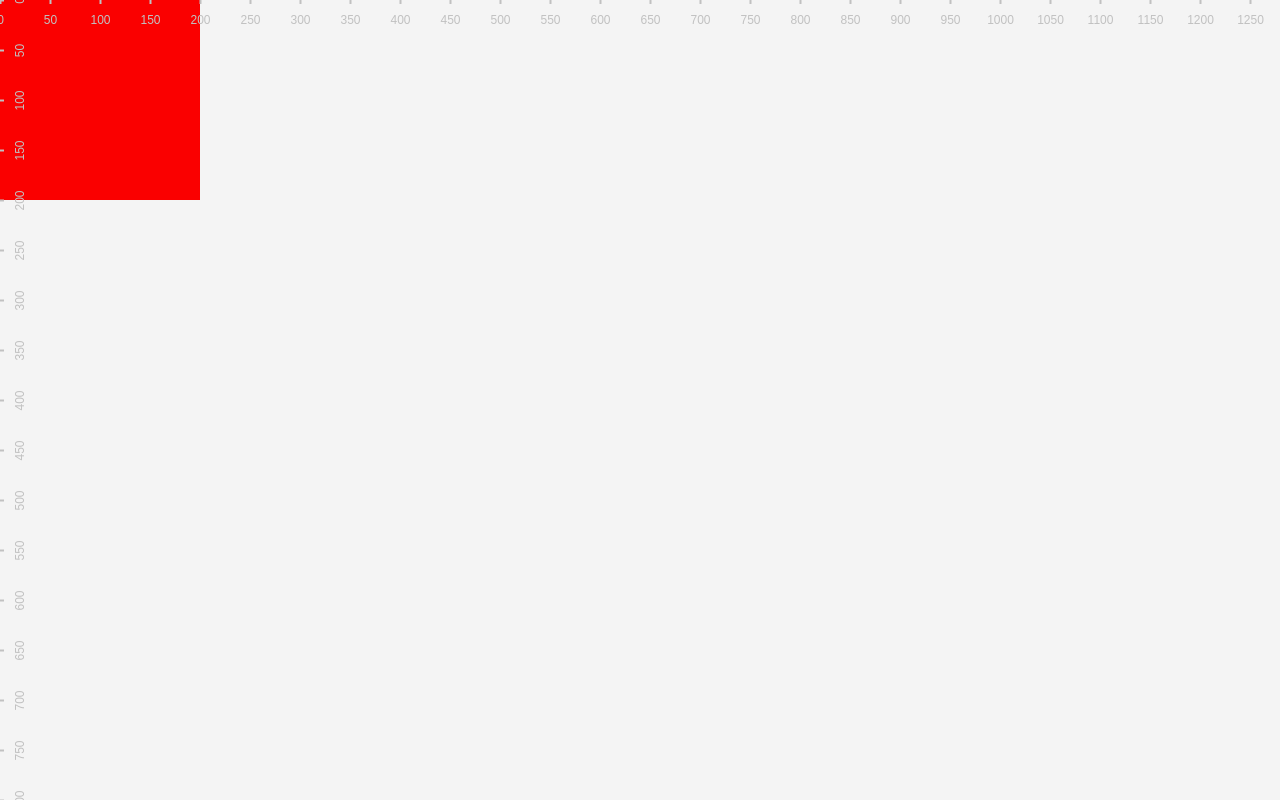
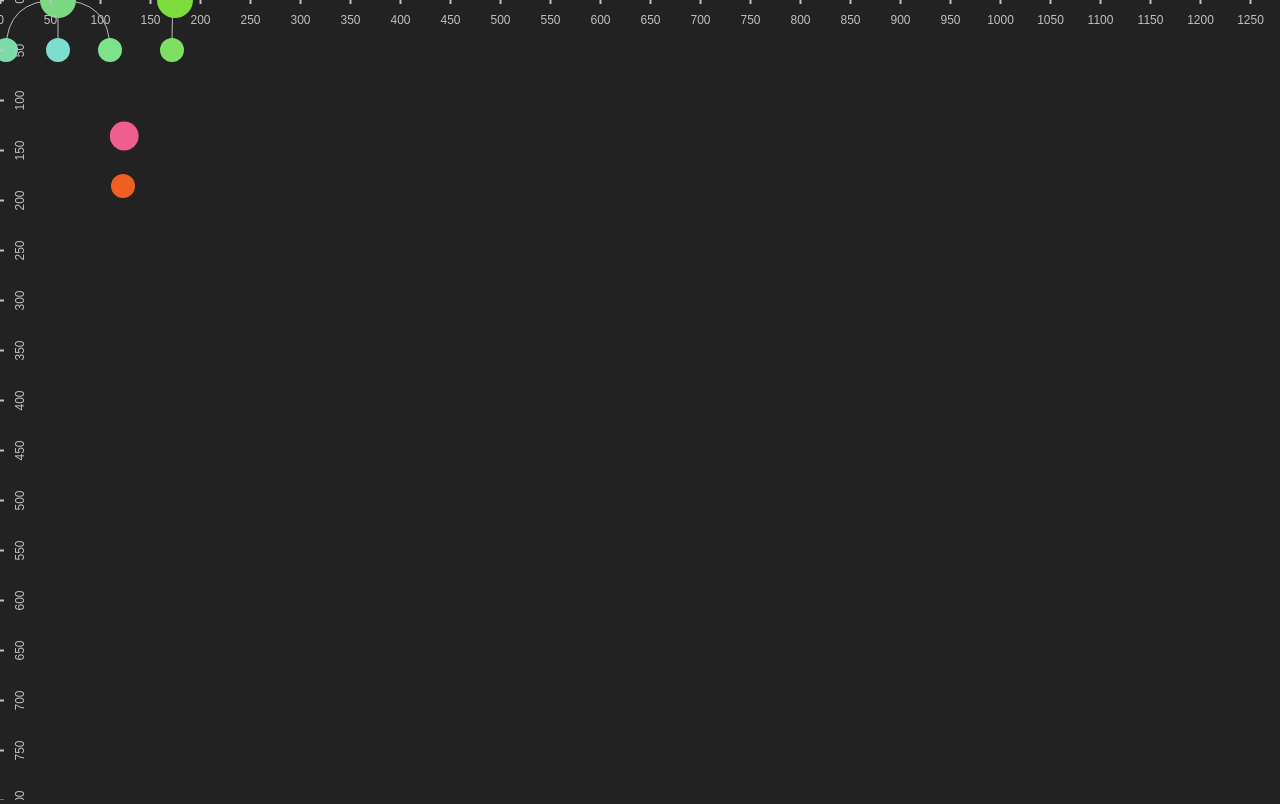
Before and after one commit to vicksiyi/component-relative, a plain HTML site: page index.html in a window 1280 px wide. Drawn offline with Linux system fonts and the light colour scheme.

Commit message:
feat: node struct & draw node

```diff
--- a/index.html
+++ b/index.html
@@ -10,6 +10,10 @@
     body {
         margin: 0;
         overflow: hidden;
+        background-color: var(--body-bg);
+        color: var(--body-fg);
+        --body-bg: #222;
+        --body-fg: #BBB;
     }
 </style>
 
@@ -17,6 +21,68 @@
     <script type="module">
         import { Editor } from "./src/core/Editor.js";
         const editor = new Editor();
+        editor.loadData({
+            nodes: {
+                '0:1': {
+                    id: '0:1',
+                    name: 'master1',
+                    type: 'symbolMaster',
+                    fromId: null,
+                    children: ['0:3', '0:5', '0:6']
+                },
+                '0:2': {
+                    id: '0:2',
+                    name: 'master2',
+                    type: 'symbolMaster',
+                    fromId: null,
+                    children: ['0:4']
+                },
+                '0:3': {
+                    id: '0:3',
+                    name: 'master-child',
+                    type: 'rectangle',
+                    fromId: null,
+                    children: []
+                },
+                '0:4': {
+                    id: '0:4',
+                    name: 'master-child1',
+                    type: 'rectangle',
+                    fromId: null,
+                    children: []
+                },
+                '0:5': {
+                    id: '0:5',
+                    name: 'master-child2',
+                    type: 'rectangle',
+                    fromId: null,
+                    children: []
+                },
+                '0:6': {
+                    id: '0:6',
+                    name: 'master-child3',
+                    type: 'rectangle',
+                    fromId: null,
+                    children: []
+                },
+                '1:0': {
+                    id: '1:0',
+                    name: 'instance',
+                    type: 'symbolInstance',
+                    fromId: '0:1',
+                    children: ['1:1']
+                },
+                '1:1': {
+                    id: '1:1',
+                    name: 'instance-child',
+                    type: 'rectangle',
+                    fromId: '0:4',
+                    children: []
+                }
+            },
+            sources: ['0:1', '0:2'],
+            root: '1:0'
+        });
     </script>
 </body>
 
--- a/src/common/utils.js
+++ b/src/common/utils.js
@@ -63,3 +63,12 @@ export const nearestPixelVal = (n) => {
   const right = Math.ceil(n);
   return (n - left < right - n ? left : right) + 0.5;
 };
+
+/**
+ * 根据ID获取颜色
+ */
+export const arbitraryColorFromID = (id) => {
+  let hash = 0
+  for (const c of id) hash = Math.imul(hash ^ c.charCodeAt(0), 0x1000193)
+  return '#' + (0x1000000 | hash).toString(16).slice(-6)
+}
--- a/src/core/Editor.js
+++ b/src/core/Editor.js
@@ -35,6 +35,9 @@ export class Editor {
         });
         this.render();
     }
+    loadData(data) {
+        this.scene.load(data);
+    }
     /**
      * viewport coords to scene coords
      *
--- a/src/core/Scene.js
+++ b/src/core/Scene.js
@@ -1,9 +1,11 @@
 import { getDevicePixelRatio } from "../common/index.js";
-import { rafThrottle } from "../common/utils.js";
+import { rafThrottle, arbitraryColorFromID } from "../common/utils.js";
 import { EventEmitter } from "../common/event.js";
+import { Tree } from "./node/Tree.js";
+import { type2Size } from "./node/Attr.js";
 export class Scene {
     eventEmitter = new EventEmitter();
-
+    animatedTreeNodes = new Map;
     constructor(editor) {
         this.editor = editor;
     }
@@ -39,10 +41,7 @@ export class Scene {
         ctx.translate(dx, dy);
 
         ctx.save();
-        // 随便绘制一个图形
-        ctx.fillStyle = "#fa0000";
-        ctx.fillRect(0, 0, 200, 200);
-        ctx.fill();
+        this.draw();
         ctx.restore();
 
         /** drawing rulers */
@@ -53,6 +52,88 @@ export class Scene {
 
         this.eventEmitter.emit('render');
     });
+    draw() {
+        const ctx = this.editor.ctx;
+        const textColor = getComputedStyle(document.body).color;
+        /**
+         * 层级线
+         */
+        const visit = (id) => {
+            const { x: nodeX, y: nodeY, node } = this.animatedTreeNodes.get(id);
+            for (const childId of node.children) {
+                const { x: childX, y: childY } = this.animatedTreeNodes.get(childId);
+                ctx.beginPath();
+                ctx.moveTo(nodeX, nodeY);
+                ctx.quadraticCurveTo(childX, nodeY, childX, childY);
+                ctx.stroke()
+                visit(childId);
+            }
+        }
+        ctx.fillStyle = textColor;
+        ctx.strokeStyle = textColor;
+        ctx.lineWidth = 1;
+        this.tree.sources.forEach(id => visit(id));
+        /**
+         * 绘制所有节点
+         */
+        for (let [_, detail] of this.animatedTreeNodes) {
+            ctx.fillStyle = arbitraryColorFromID(detail.node.id);
+            const size = type2Size(detail.node.type);
+            ctx.beginPath();
+            ctx.arc(detail.x, detail.y, size, 0, 2 * Math.PI, false);
+            ctx.fill();
+        }
+    }
+    load(data) {
+        this.tree = new Tree({ data });
+        this.calcPos();
+        this.render();
+    }
+    /**
+     * 计算节点位置
+     */
+    calcPos() {
+        /**
+         * offsetX 节点之间偏移
+         * offsetY 上下层级之间偏移
+         */
+        const offsetY = 50, offsetX = 40;
+        const visit = (id, x, y) => {
+            const node = this.tree.nodes.get(id);
+            let width = 0, height = 0;
+            for (const child of node.children) {
+                const bound = visit(child, x + width, y + offsetY);
+                width += bound.width + offsetX;
+                height += bound.height + offsetY;
+            }
+            const size = type2Size(node.type);
+            width = Math.max(width - offsetX, size);
+            height = Math.max(height - offsetY, size);
+            x += width / 2;
+            const info = { x, y, size, node };
+            this.animatedTreeNodes.set(node.id, info);
+            return { width, height };
+        }
+        const sources = this.tree.sources;
+        /**
+         * start 最开始source tree绘制的位置
+         * gap 每个source tree之间的偏移
+         */
+        const start = { x: 0, y: 0 }, gap = 50;
+        let maxHeight = 0;
+        /**
+         * 计算所有souces的位置
+         */
+        sources.forEach((id) => {
+            const bound = visit(id, start.x, 0);
+            start.x += bound.width + gap;
+            maxHeight = Math.max(bound.height, maxHeight);
+        });
+        /**
+         * 计算所有root位置
+         */
+        visit(this.tree.root, start.x / 2, maxHeight);
+    }
     on(eventName, handler) {
         this.eventEmitter.on(eventName, handler);
     }
--- a/src/core/Setting.js
+++ b/src/core/Setting.js
@@ -1,7 +1,7 @@
 export class Setting {
     value = {
         /***** paint ****/
-        canvasBgColor: '#f4f4f4',
+        canvasBgColor: '#222',
         /*********** zoom *************/
         zoomStep: 0.2325,
         zoomMin: 0.015625,
--- /dev/null
+++ b/src/core/node/Attr.js
@@ -0,0 +1,34 @@
+/**
+ * 类型
+ */
+const TYPE = {
+    SYMBOL_MASTER : 'symbolMaster',
+    SYMBOL_INSTANCE: 'symbolInstance',
+}
+const DEFAULT_SIZE = 12;
+
+/**
+ * 对应的ICON [SVG字符串]
+ */
+const ICON = {
+    [TYPE.SYMBOL_MASTER]: '',
+    [TYPE.SYMBOL_INSTANCE]: ''
+}
+
+/**
+ * 通过类型获取大小
+ */
+export function type2Size(type) {
+    if (type === TYPE.SYMBOL_MASTER) return DEFAULT_SIZE * 1.5;
+    if (type === TYPE.SYMBOL_INSTANCE) return DEFAULT_SIZE * 1.2;
+    return DEFAULT_SIZE;
+}
+
+/**
+ * 通过类型获取icon
+ */
+export function type2Icon(type) {
+    const icon = ICON[type];
+    if (icon) return icon;
+    return '';
+}
--- /dev/null
+++ b/src/core/node/Tree.js
@@ -0,0 +1,25 @@
+export class Tree {
+    constructor(options) {
+        /**
+         * id: string
+         * name: string
+         * fromId: string
+         * parent: string
+         * children: string[]
+         * detail: any
+         */
+        this.nodes = new Map; // 一个map
+        this.root = null; // string
+        this.sources = []; // string[]
+        this.load(options.data);
+    }
+    load(data) {
+        const { nodes, sources, root } = data;
+        for (let id in nodes) {
+            const node = nodes[id];
+            this.nodes.set(node.id, node);
+        }
+        this.sources = sources;
+        this.root = root;
+    }
+}
```
